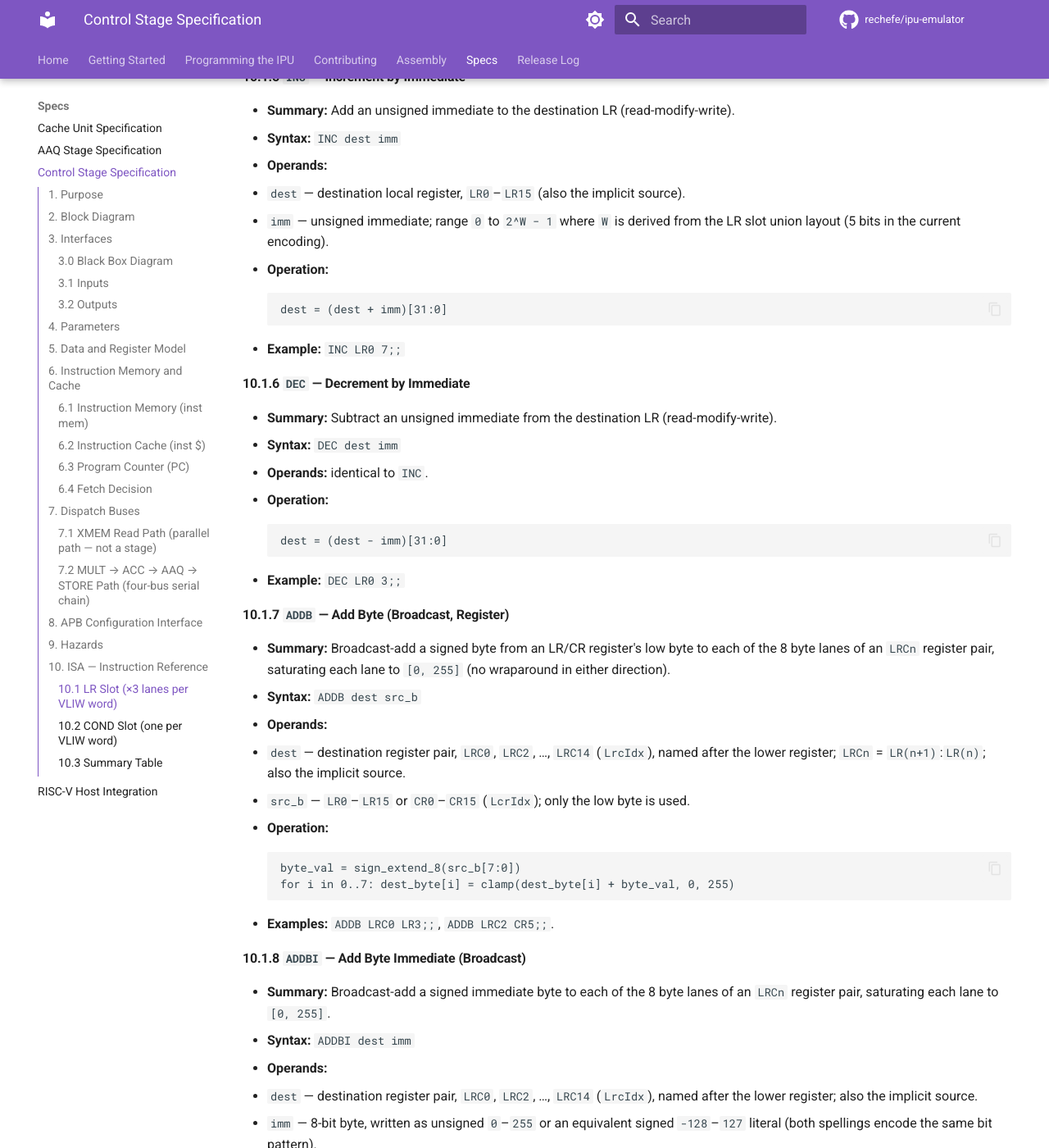
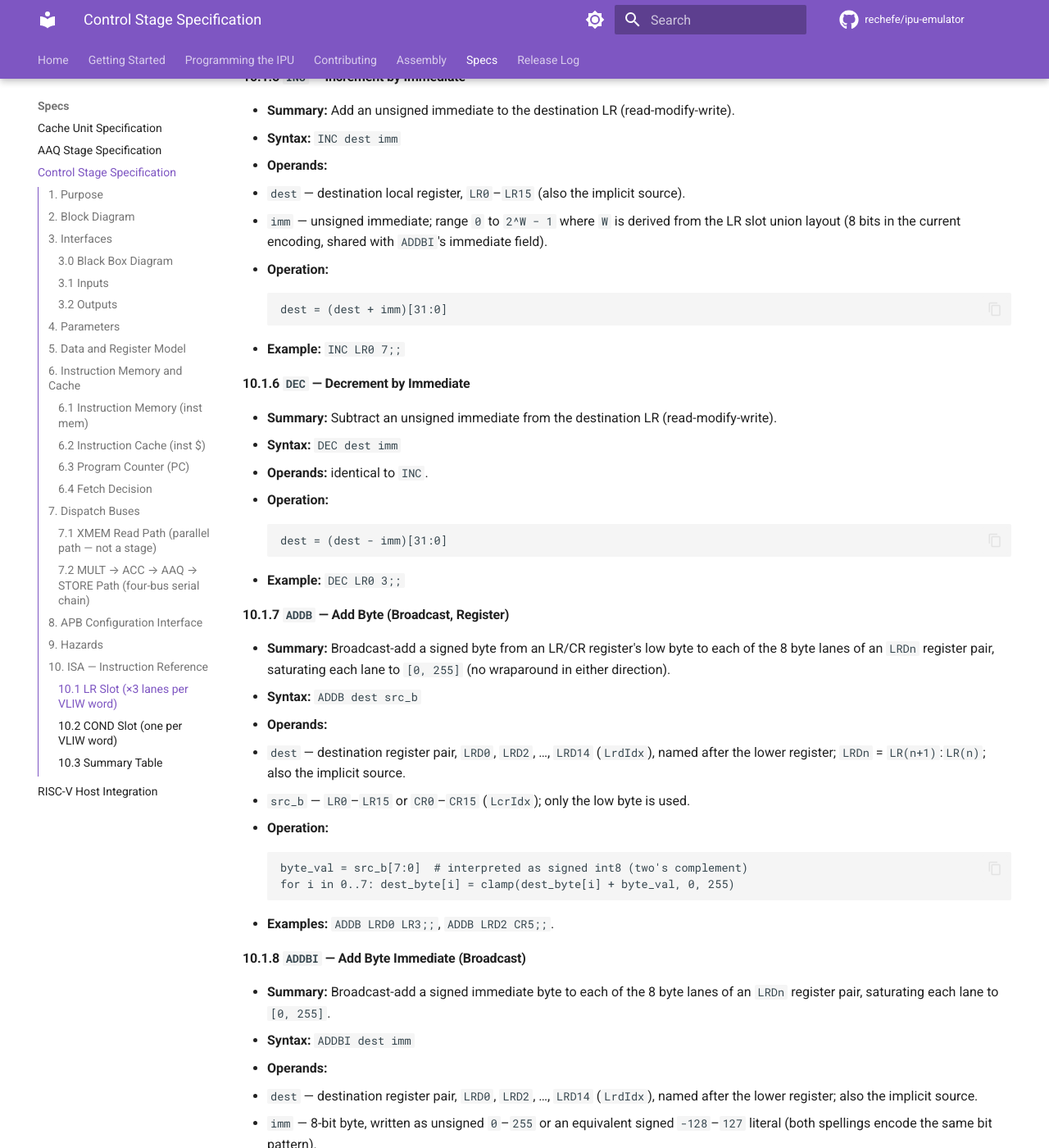
Before and after one commit to rechefe/ipu-emulator, an MkDocs documentation site: the page built from docs/content/specs/stage-control.md, in a window 1280 px wide and 1400 px high, scrolled down 12212 px. Shown: the whole window at 82% size. Built offline with MkDocs 1.6.1 and Material for MkDocs 9.7.7, drawn with Linux system fonts in a browser that asks for light colours; comment, search, counter and statistics services are not loaded; some of the changed text lies outside the part shown.

Commit message:
Address PR #174 review feedback: rename LRC to LRD, derive reg count, fix docs
- Rename the register-pair alias from LRC/LrcIdx to LRD/LrdIdx ("LR double")
  per review feedback that "Lrc" was confusing.
- Derive IPU_LRD_REG_NUM from IPU_LR_REG_NUM instead of hardcoding it, so the
  two constants can't drift if the LR register count ever changes.
- Drop the confusing sign_extend_8(...) wrapper from ADDB/ADDBI's pseudocode:
  the input is already an 8-bit byte, so "sign extend" was misleading: the
  operand is now just noted as "interpreted as signed int8 (two's complement)".
- Fix stage-control.md's REG_WIDTH parameter (still said 20, should be 32) and
  INC/DEC's immediate width note (stale 5 bits, now 8 after sharing a field
  with ADDBI's immediate).

Co-Authored-By: Claude Sonnet 5 <noreply@anthropic.com>

````diff
--- a/docs/content/specs/stage-control.md
+++ b/docs/content/specs/stage-control.md
@@ -164,7 +164,7 @@ XMEM read-address port, and the APB slave.
 
 | Name | Default | Description |
 |------|---------|-------------|
-| `REG_WIDTH` | `20` | Bit width of every CR and LR register. |
+| `REG_WIDTH` | `32` | Bit width of every CR and LR register. |
 | `IMEM_BANKS` | `2` | Double-buffered: RISC-V host writes the inactive bank; swap is host-triggered. |
 | `IMEM_DEPTH` | `256` | **Total** decoded-VLIW-word entries across both IMEM banks. With `IMEM_BANKS = 2`, each bank holds `IMEM_DEPTH / IMEM_BANKS = 128` entries. |
 | `IMEM_BANK_DEPTH` | `128` | Entries per bank (= `IMEM_DEPTH / IMEM_BANKS`); also the address range PC must cover at runtime. |
@@ -173,7 +173,7 @@ XMEM read-address port, and the APB slave.
 | `CR_BANKS` | `2` | Double-buffered CR file; RISC-V host writes the inactive bank. |
 | `LR_LANES` | `3` | Independent LR sub-slots per VLIW word. |
 | `LR_REG_COUNT` | `16` | `LR0`–`LR15`. |
-| `LRC_REG_COUNT` | `8` | `LRC0`, `LRC2`, …, `LRC14`: register-pair aliases over `LR`, named after the lower register (`LRCn` = `LR(n+1)`:`LR(n)`); no separate storage. |
+| `LRD_REG_COUNT` | `8` | `LRD0`, `LRD2`, …, `LRD14`: register-pair aliases over `LR`, named after the lower register (`LRDn` = `LR(n+1)`:`LR(n)`); no separate storage. |
 | `CR_REG_COUNT` | `16` | `CR0`–`CR15` per bank. |
 | `BRANCH_COND_COUNT` | `5` | `BEQ`, `BNE`, `BLT`, `BGE`, `BR`. `BGT`, `BLE`, `BNZ`, `BZ`, `B` are assembler-level pseudo-instructions (no opcode of their own) — see the Programmer's Guide. |
 | `LR_OP_COUNT` | `8` | `SET`, `ADD`, `SUB`, `INCR_MOD_POW2`, `INC`, `DEC`, `ADDB`, `ADDBI`. |
@@ -474,7 +474,7 @@ destination LR from two lanes in the same VLIW word (see §10).
 - **Syntax:** `INC dest imm`
 - **Operands:**
   - `dest` — destination local register, `LR0`–`LR15` (also the implicit source).
-  - `imm` — unsigned immediate; range `0` to `2^W − 1` where `W` is derived from the LR slot union layout (5 bits in the current encoding).
+  - `imm` — unsigned immediate; range `0` to `2^W − 1` where `W` is derived from the LR slot union layout (8 bits in the current encoding, shared with `ADDBI`'s immediate field).
 - **Operation:**
   ```text
   dest = (dest + imm)[31:0]
@@ -494,31 +494,31 @@ destination LR from two lanes in the same VLIW word (see §10).
 
 #### 10.1.7 `ADDB` — Add Byte (Broadcast, Register)
 
-- **Summary:** Broadcast-add a signed byte from an LR/CR register's low byte to each of the 8 byte lanes of an `LRCn` register pair, saturating each lane to `[0, 255]` (no wraparound in either direction).
+- **Summary:** Broadcast-add a signed byte from an LR/CR register's low byte to each of the 8 byte lanes of an `LRDn` register pair, saturating each lane to `[0, 255]` (no wraparound in either direction).
 - **Syntax:** `ADDB dest src_b`
 - **Operands:**
-  - `dest` — destination register pair, `LRC0`, `LRC2`, …, `LRC14` (`LrcIdx`), named after the lower register; `LRCn` = `LR(n+1)`:`LR(n)`; also the implicit source.
+  - `dest` — destination register pair, `LRD0`, `LRD2`, …, `LRD14` (`LrdIdx`), named after the lower register; `LRDn` = `LR(n+1)`:`LR(n)`; also the implicit source.
   - `src_b` — `LR0`–`LR15` or `CR0`–`CR15` (`LcrIdx`); only the low byte is used.
 - **Operation:**
   ```text
-  byte_val = sign_extend_8(src_b[7:0])
+  byte_val = src_b[7:0]  # interpreted as signed int8 (two's complement)
   for i in 0..7: dest_byte[i] = clamp(dest_byte[i] + byte_val, 0, 255)
   ```
-- **Examples:** `ADDB LRC0 LR3;;`, `ADDB LRC2 CR5;;`.
+- **Examples:** `ADDB LRD0 LR3;;`, `ADDB LRD2 CR5;;`.
 
 #### 10.1.8 `ADDBI` — Add Byte Immediate (Broadcast)
 
-- **Summary:** Broadcast-add a signed immediate byte to each of the 8 byte lanes of an `LRCn` register pair, saturating each lane to `[0, 255]`.
+- **Summary:** Broadcast-add a signed immediate byte to each of the 8 byte lanes of an `LRDn` register pair, saturating each lane to `[0, 255]`.
 - **Syntax:** `ADDBI dest imm`
 - **Operands:**
-  - `dest` — destination register pair, `LRC0`, `LRC2`, …, `LRC14` (`LrcIdx`), named after the lower register; also the implicit source.
+  - `dest` — destination register pair, `LRD0`, `LRD2`, …, `LRD14` (`LrdIdx`), named after the lower register; also the implicit source.
   - `imm` — 8-bit byte, written as unsigned `0`–`255` or an equivalent signed `-128`–`127` literal (both spellings encode the same bit pattern).
 - **Operation:**
   ```text
-  byte_val = sign_extend_8(imm)
+  byte_val = imm  # interpreted as signed int8 (two's complement)
   for i in 0..7: dest_byte[i] = clamp(dest_byte[i] + byte_val, 0, 255)
   ```
-- **Examples:** `ADDBI LRC0 200;;`, `ADDBI LRC2 -56;;`.
+- **Examples:** `ADDBI LRD0 200;;`, `ADDBI LRD2 -56;;`.
 
 ### 10.2 COND Slot (one per VLIW word)
 
````
Also changed, not shown: SKILL.md (+3 -3 lines), 7 other files.
